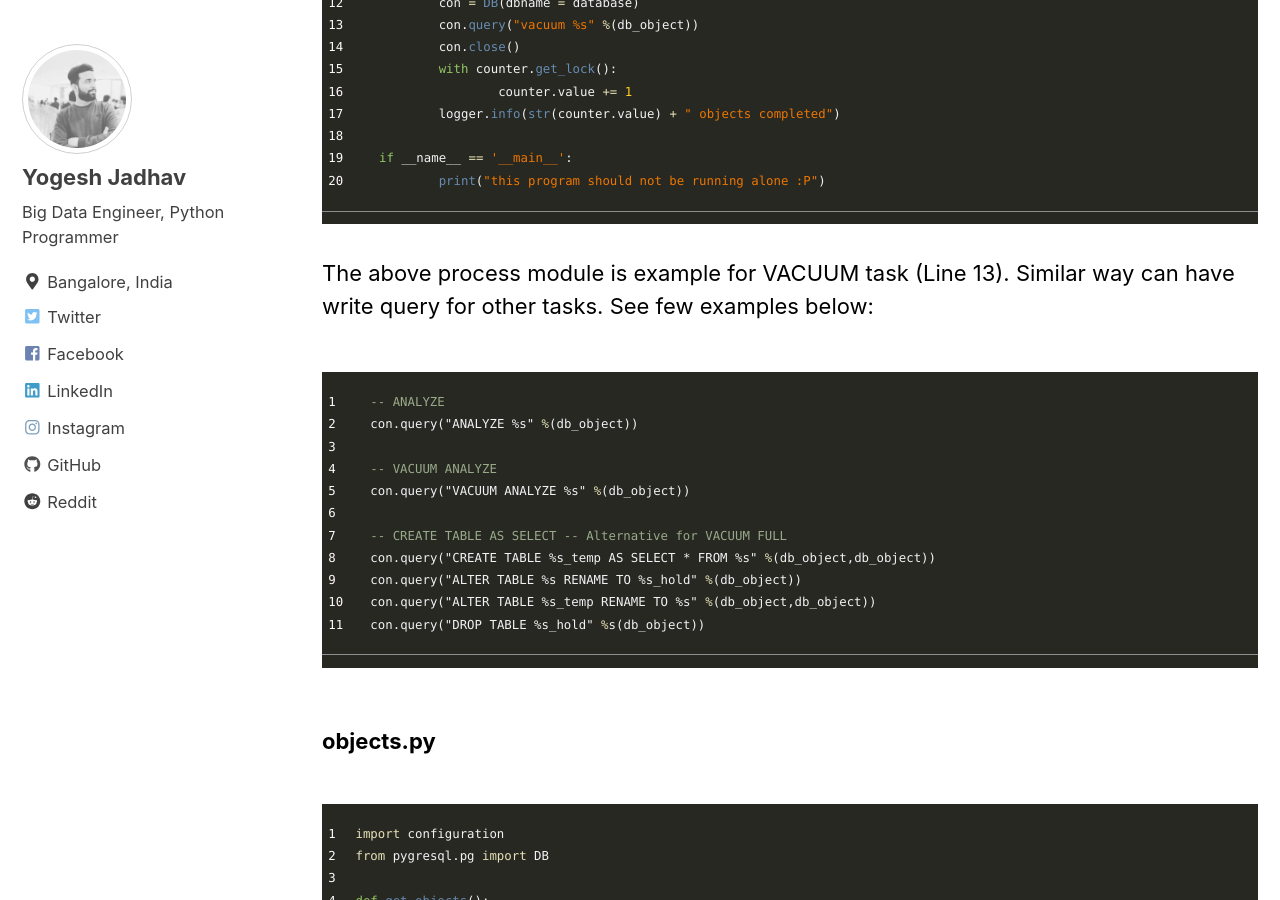
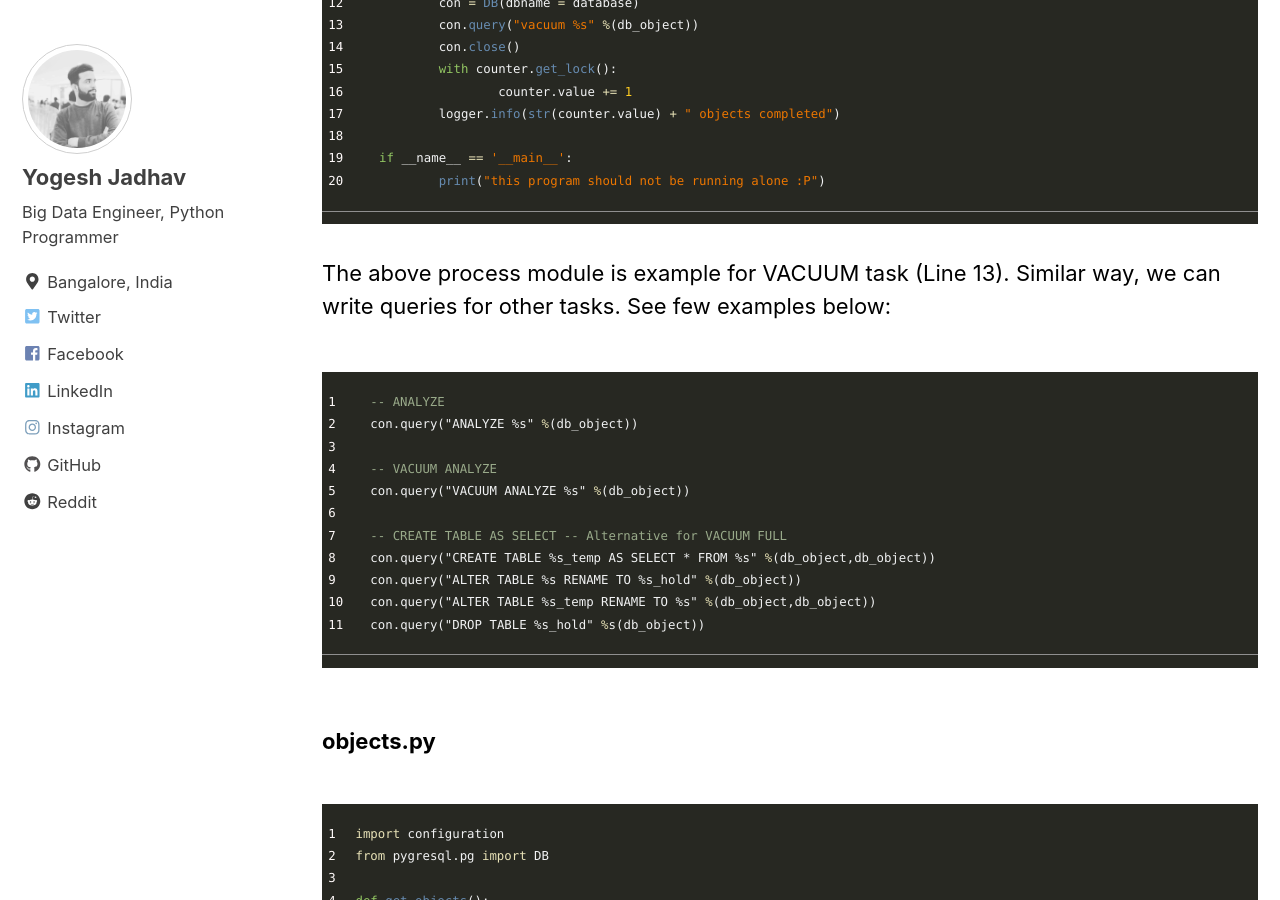
Before and after one commit to pgyogesh/blog, a Jekyll site: the page built from _posts/2018-07-25-GPOPB.md, in a window 1280 px wide and 900 px high, scrolled down 4198 px. Built offline with Jekyll 4.4.1, drawn with Linux system fonts in a browser that asks for light colours; nearby versions of some CDN libraries; emoji names are drawn with the system emoji font; comment, search, counter and statistics services are not loaded; a style sheet for code colours, icons or effects is not loaded; some of the changed text lies outside the part shown.

Commit message:
Update 2018-07-25-GPOPB.md

```diff
--- a/_posts/2018-07-25-GPOPB.md
+++ b/_posts/2018-07-25-GPOPB.md
@@ -131,7 +131,7 @@ if __name__ == '__main__':
 
 {% endhighlight %}
 
-The above process module is example for VACUUM task (Line 13). Similar way can have write query for other tasks. See few examples below:
+The above process module is example for VACUUM task (Line 13). Similar way, we can write queries for other tasks. See few examples below:
 
 {% highlight SQL linenos %}
 
```
Also changed, not shown: other parts of _posts/2018-07-25-GPOPB.md (+1 -1 lines).
